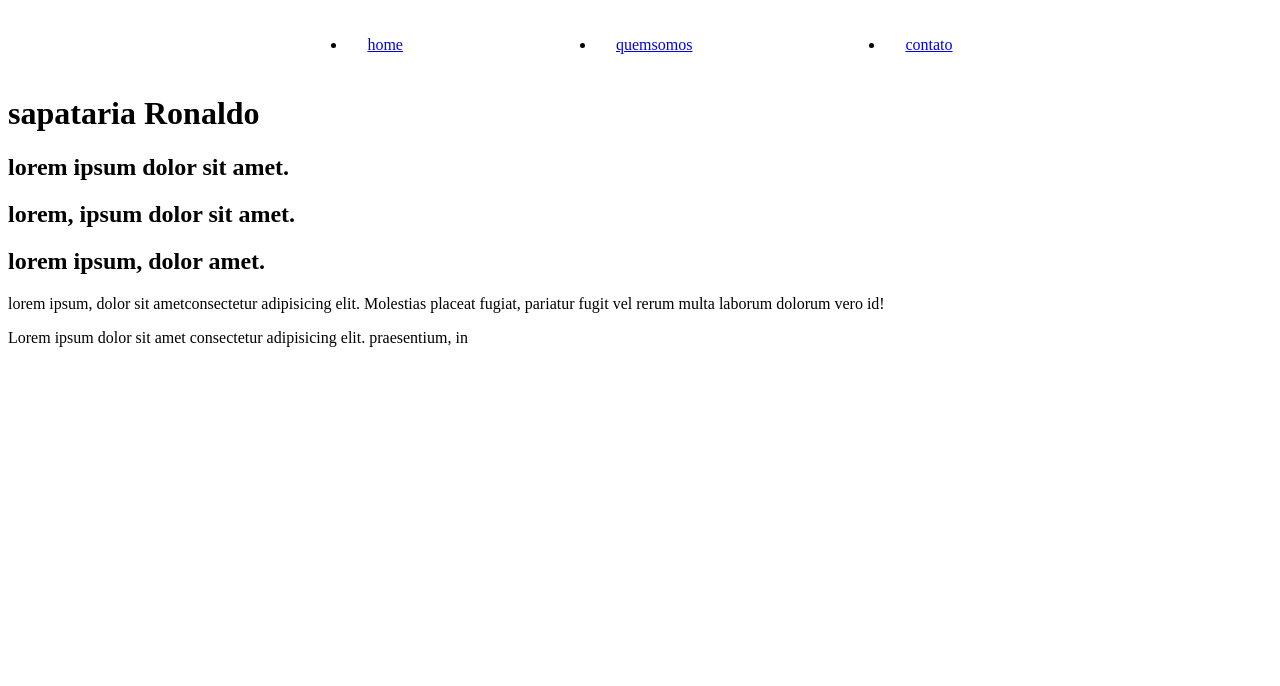
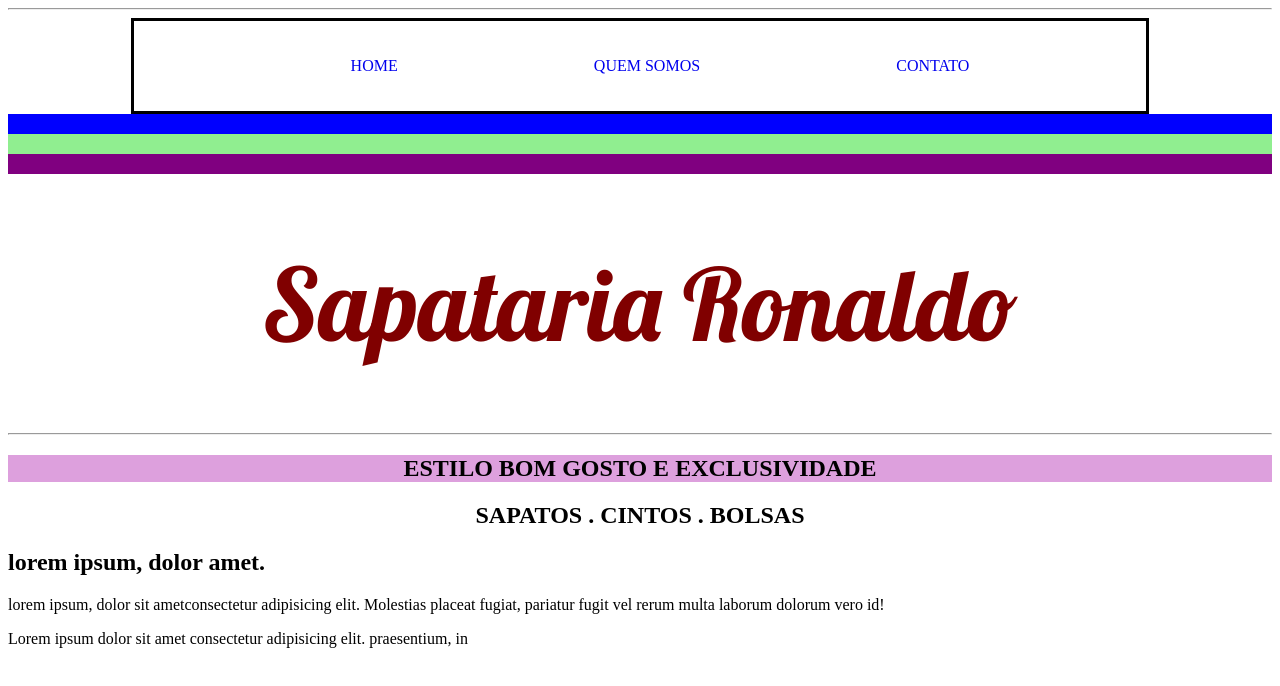
Before and after one commit to kleber16silva/sapataria-ronaldo, a plain HTML site: page index.html in a window 1280 px wide. Drawn offline with Linux system fonts and the light colour scheme.

Commit message:
evolução da pg da sapataria

```diff
--- a/css/style.css
+++ b/css/style.css
@@ -1,17 +1,61 @@
-.menu-navegação
-   {
+@import url('https://fonts.googleapis.com/css2?family=Lobster&display=swap');
+
+.titulo-da-pagina {
+    font-family: 'Lobster', cursive;
+    text-align: center;
+    font-size: 100px;
+    font-weight: 80;
+    color: maroon;
+}
+
+.menu-navegação {
     width: 80%;
     margin: auto;
 }
-.menu-navegação
 
-ul {
+.menu-navegação ul {
     display: flex;
     justify-content: space-evenly;
-
+    list-style: none;
 }
 
 li {
     padding: 20px;
 
 }
+
+.menu-navegação a {
+    text-decoration: none;
+
+}
+
+.menu-navegação {
+    border-style: solid;
+    border-color:black;
+
+}
+
+
+.listra-1{
+    background-color: blue;
+    height: 20px;
+}
+
+.listra-2{
+    background-color: lightgreen;
+    height: 20px;
+}
+
+.listra-3{
+    background-color:purple;
+    height: 20px;
+}
+
+.subititulo-da-pagina{
+ text-align: center;
+ background: plum;
+}
+
+.titulo-artigo {
+ text-align: center;
+}
--- a/index.html
+++ b/index.html
@@ -5,23 +5,28 @@
     <meta http-equiv="X-UA-Compatible" content="IE=edge">
     <meta name="viewport" content="width=device-width, initial-scale=1.0">
     <link rel="stylesheet" href="css/style.css">
-    <title>sapataria do ronaldo</title>
+    <hr>
+    <title>Sapataria do Ronaldo</title>
 </head>
   <body>
     <header>
         <nav class="menu-navegação">
             <ul>
-               <li><a href="index.html">home</a></li>
-               <li><a href="quemsomos.html">quemsomos</a></li>
-               <li><a href="contato.html">contato</a></li>
+               <li><a href="index.html">HOME</a></li>
+               <li><a href="quemsomos.html">QUEM SOMOS</a></li>
+               <li><a href="contato.html">CONTATO</a></li>
             </ul>
         </nav>
-        <h1 class="titulo da pagina">sapataria Ronaldo</h1>
-        <h2 class="subititulo da pagina">lorem ipsum dolor sit amet.</h2>
+        <div class="listra-1"></div>
+        <div class="listra-2"></div>
+        <div class="listra-3"></div>
+        <h1 class="titulo-da-pagina">Sapataria Ronaldo</h1>
+        <hr>
+        <h2 class="subititulo-da-pagina">ESTILO BOM GOSTO E EXCLUSIVIDADE</h2>
       </header>
      <main>
         <article>
-            <h1 class="titulo artigo">lorem, ipsum dolor sit amet.</h1>
+            <h1 class="titulo-artigo">SAPATOS . CINTOS . BOLSAS </h1>
             <h2 class="subititulo-artigo">lorem ipsum, dolor amet.</h2>
             <p class="paragrafo-artigo">lorem ipsum, dolor sit ametconsectetur
                  adipisicing elit. Molestias placeat fugiat, pariatur fugit vel
```
